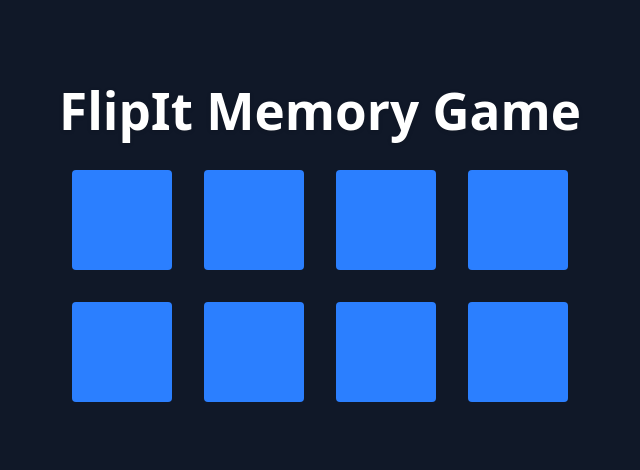
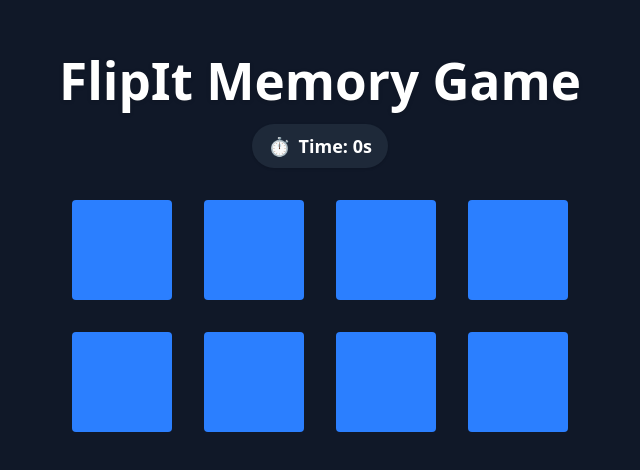
Before and after one commit to TeodorIliev06/flip-it, a React (Vite) app in the folder client/: page / in a window 1280 px wide. Shown: the part 158-628 px from the top of the page, without its empty margins (320-960 px from the left). Built offline with nearby package versions, Linux system fonts and the light colour scheme.

Commit message:
Add a timer feature

```diff
--- a/client/src/features/game/GameBoard.tsx
+++ b/client/src/features/game/GameBoard.tsx
@@ -6,6 +6,13 @@ import { useGameLogic } from "./useGameLogic";
 import type { Card as CardType } from "./gameTypes";
 
 import "./game.css";
+
+type GameBoardProps = {
+  setTimerActive: React.Dispatch<React.SetStateAction<boolean>>;
+  timerActive: boolean;
+  onGameOver: () => void;
+  onReset: () => void;
+};
 
 const symbols = ["🍎", "🍌", "🍇", "🍉"];
 const initialDeck: CardType[] = symbols
@@ -18,11 +25,16 @@ const initialDeck: CardType[] = symbols
   }))
   .sort(() => Math.random() - 0.5);
 
-const GameBoard: React.FC = () => {
+const GameBoard: React.FC<GameBoardProps> = ({
+  setTimerActive,
+  timerActive,
+  onGameOver,
+  onReset,
+}) => {
   const winSound = useRef(new Audio("/sounds/win.wav"));
   const failSound = useRef(new Audio("/sounds/fail.mp3"));
 
-  const { cards, handleCardClick, gameOver, reset } = useGameLogic(
+  const { cards, flipCard, gameOver, reset } = useGameLogic(
     initialDeck,
     failSound
   );
@@ -31,8 +43,21 @@ const GameBoard: React.FC = () => {
     if (cards.length > 0 && cards.every((card) => card.isMatched)) {
       winSound.current.currentTime = 0;
       winSound.current.play();
+
+      onGameOver();
     }
-  }, [cards]);
+  }, [cards, onGameOver]);
+
+  const handleCardClick = (idx: number) => {
+    if (
+      !timerActive &&
+      cards.every((card) => !card.isFlipped && !card.isMatched)
+    ) {
+      setTimerActive(true);
+    }
+
+    flipCard(idx);
+  };
 
   return (
     <div className="flex flex-col items-center">
@@ -45,10 +70,14 @@ const GameBoard: React.FC = () => {
           />
         ))}
       </div>
+
       {gameOver && (
         <button
           className="mt-6 px-4 py-2 bg-green-500 text-white rounded"
-          onClick={reset}
+          onClick={() => {
+            reset();
+            onReset();
+          }}
         >
           Play Again
         </button>
--- a/client/src/features/game/GamePage.tsx
+++ b/client/src/features/game/GamePage.tsx
@@ -1,16 +1,37 @@
-import React from "react";
+import React, { useState } from "react";
 
 import GameBoard from "./GameBoard";
+import { useTimer } from "../../shared/hooks/useTimer";
 
 const GamePage: React.FC = () => {
-  // TODO: manage cards, timer here
+  const [timerActive, setTimerActive] = useState(false);
+  const [resetSignal, setResetSignal] = useState(0);
+  const seconds = useTimer(timerActive, resetSignal);
+
+  const handleGameOver = () => setTimerActive(false);
+
+  const handleReset = () => {
+    setResetSignal((s) => s + 1);
+    setTimerActive(false);
+  };
 
   return (
     <div className="min-h-screen w-screen flex flex-col items-center justify-center bg-gray-900">
-      <h1 className="text-4xl font-bold mb-8 text-white drop-shadow">
+      <h1 className="text-4xl font-bold mb-4 text-white drop-shadow">
         FlipIt Memory Game
       </h1>
-      <GameBoard />
+
+      <div className="mb-8">
+        <span className="inline-flex items-center px-4 py-2 rounded-full bg-gray-800 text-white text-lg font-semibold shadow">
+          <span className="mr-2">⏱️</span> Time: {seconds}s
+        </span>
+      </div>
+      <GameBoard
+        setTimerActive={setTimerActive}
+        timerActive={timerActive}
+        onGameOver={handleGameOver}
+        onReset={handleReset}
+      />
     </div>
   );
 };
--- a/client/src/features/game/useGameLogic.ts
+++ b/client/src/features/game/useGameLogic.ts
@@ -11,7 +11,7 @@ export function useGameLogic(
   const [lock, setLock] = useState(false);
   const [gameOver, setGameOver] = useState(false);
 
-  const handleCardClick = (idx: number) => {
+  const flipCard = (idx: number) => {
     if (
       lock ||
       flipped.length === 2 ||
@@ -60,7 +60,7 @@ export function useGameLogic(
 
   return {
     cards,
-    handleCardClick,
+    flipCard,
     gameOver,
     reset: () => {
       setCards(initialDeck);
--- /dev/null
+++ b/client/src/shared/hooks/useTimer.ts
@@ -0,0 +1,28 @@
+import { useEffect, useRef, useState } from "react";
+
+export function useTimer(active: boolean, resetSignal: any) {
+  const [seconds, setSeconds] = useState(0);
+  const intervalRef = useRef<ReturnType<typeof setInterval> | null>(null);
+
+  useEffect(() => {
+    if (active) {
+      intervalRef.current = setInterval(() => {
+        setSeconds((s) => s + 1);
+      }, 1000);
+    } else if (intervalRef.current) {
+      clearInterval(intervalRef.current);
+      intervalRef.current = null;
+    }
+    return () => {
+      if (intervalRef.current) {
+        clearInterval(intervalRef.current);
+      }
+    };
+  }, [active, resetSignal]);
+
+  useEffect(() => {
+    setSeconds(0);
+  }, [resetSignal]);
+
+  return seconds;
+}
```
